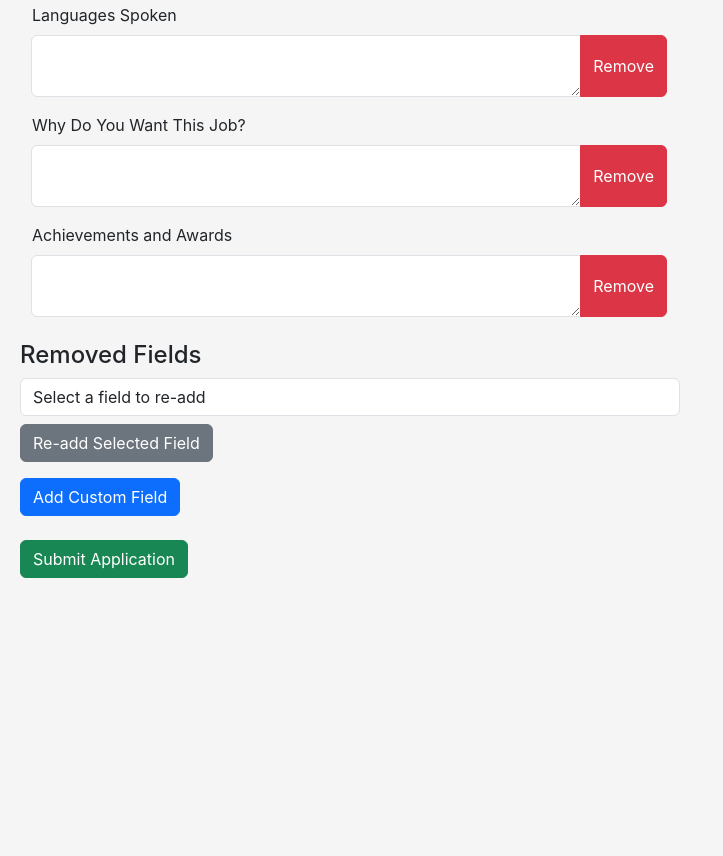
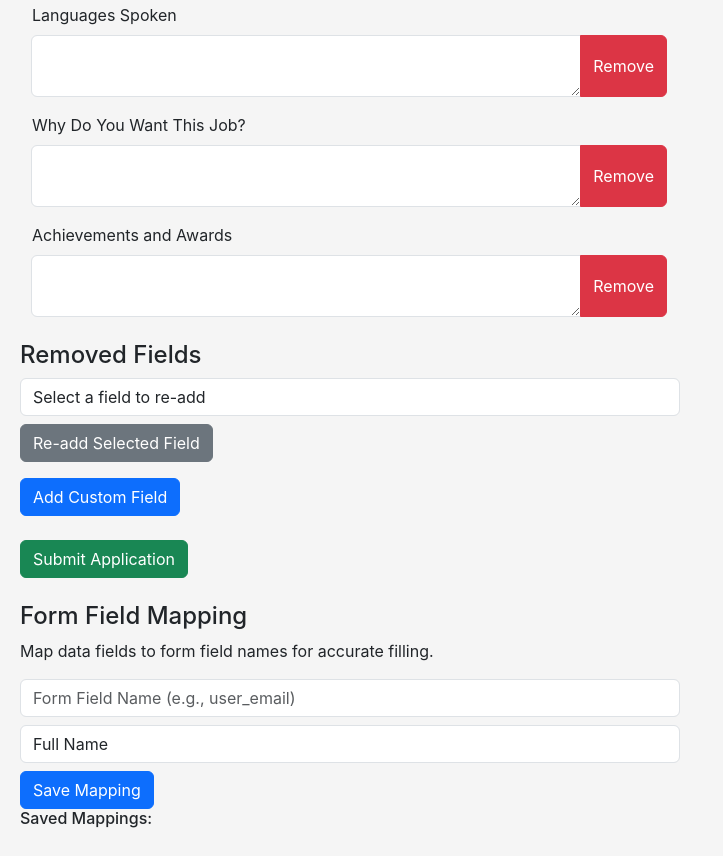
Before and after one commit to rasadli/AutoFormFiller, a browser extension: page index.html in a window 1280 px wide. Shown: the part 1561-2417 px from the top of the page, without its empty margins (0-723 px from the left). Before the commit the page ends 2159 px from the top, so only its background shows below. Drawn offline with Linux system fonts and the light colour scheme.

Commit message:
Added Form Field Mapping functionality to map and save custom form fields

```diff
--- a/index.html
+++ b/index.html
@@ -86,6 +86,28 @@
         <button type="submit" class="btn btn-success mt-4" form="job-application-form" id="save_data">Submit Application</button>
     </div>
 
+<!-- Form Field Mapping Section -->
+<div id="formFieldMappingSection" class="mt-4">
+    <h4>Form Field Mapping</h4>
+    <p>Map data fields to form field names for accurate filling.</p>
+    <div class="form-group">
+        <input type="text" id="formFieldName" class="form-control mb-2" placeholder="Form Field Name (e.g., user_email)">
+        <select id="mappedDataField" class="form-control mb-2">
+            <option value="fullName">Full Name</option>
+            <option value="email">Email Address</option>
+            <option value="phone">Phone Number</option>
+        </select>
+        <button id="saveMappingButton" class="btn btn-primary">Save Mapping</button>
+    </div>
+    <h6>Saved Mappings:</h6>
+    <ul id="mappingList" class="list-group">
+        <!-- Mappings will be dynamically added here -->
+    </ul>
+</div>
+
+
+
+
     <!-- Add jQuery -->
     <script src="/assets/js/jquery-3.7.1.min.js"></script>
     <!-- Add Bootstrap JS -->
```
